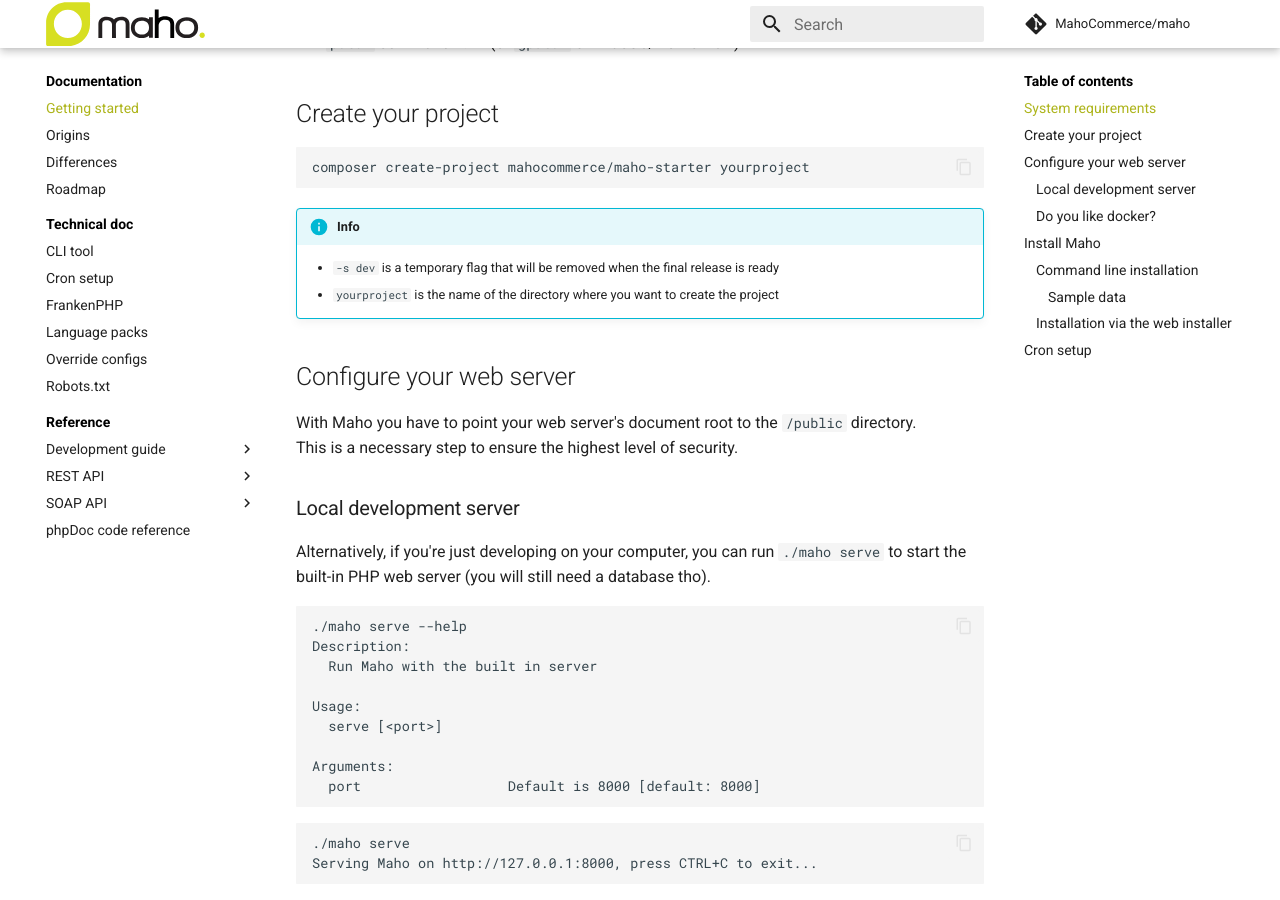
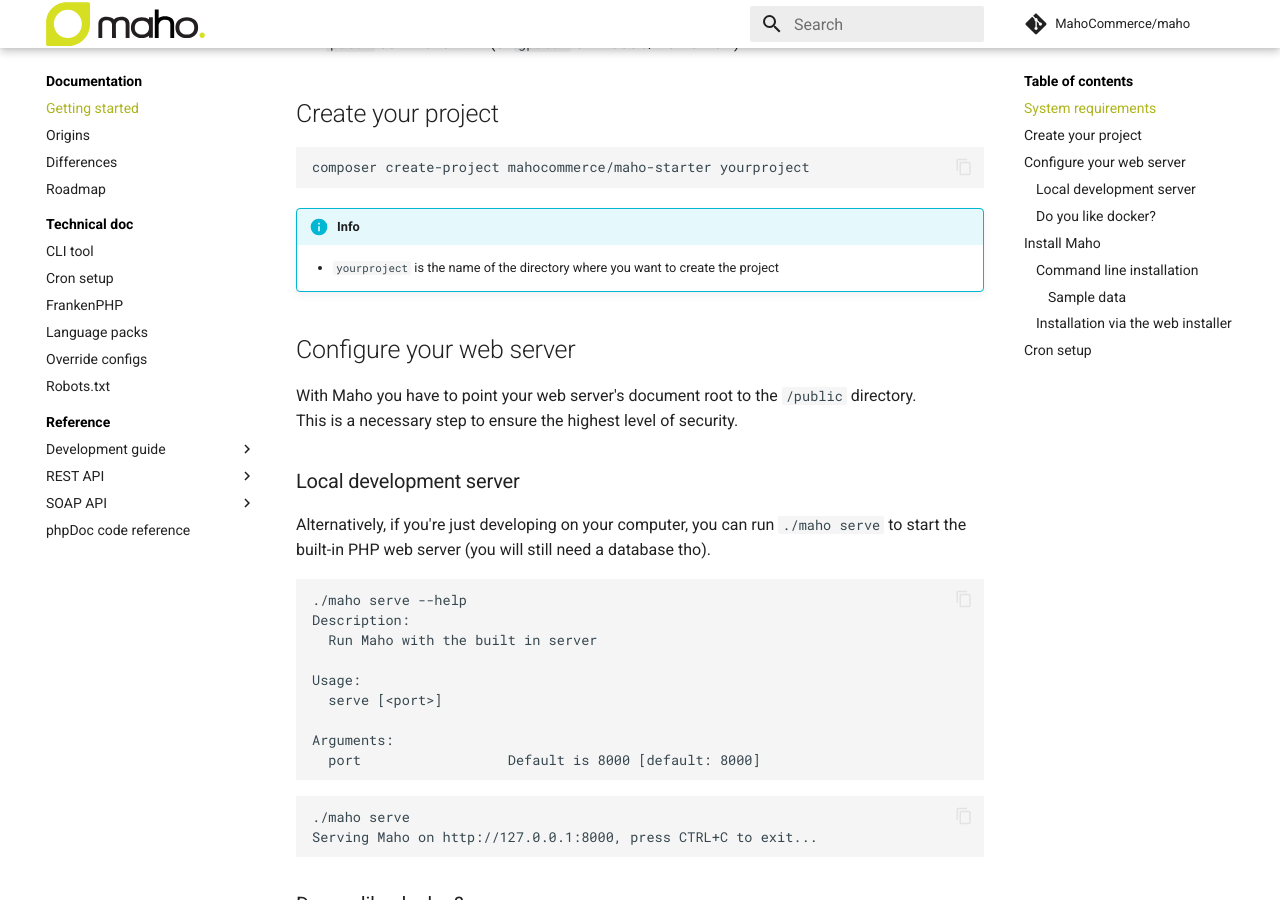
Before and after one commit to MahoCommerce/mahocommerce.com, an MkDocs documentation site: the page built from docs/getting-started.md, in a window 1280 px wide and 900 px high, scrolled down 350 px. Built offline with MkDocs 1.6.1 and Material for MkDocs 9.7.7, drawn with Linux system fonts in a browser that asks for light colours; comment, search, counter and statistics services are not loaded.

Commit message:
now marked as stable

````diff
--- a/docs/getting-started.md
+++ b/docs/getting-started.md
@@ -14,7 +14,6 @@
 ```
 
 !!! info
-    - `-s dev` is a temporary flag that will be removed when the final release is ready
     - `yourproject` is the name of the directory where you want to create the project
 
 ## Configure your web server
````
